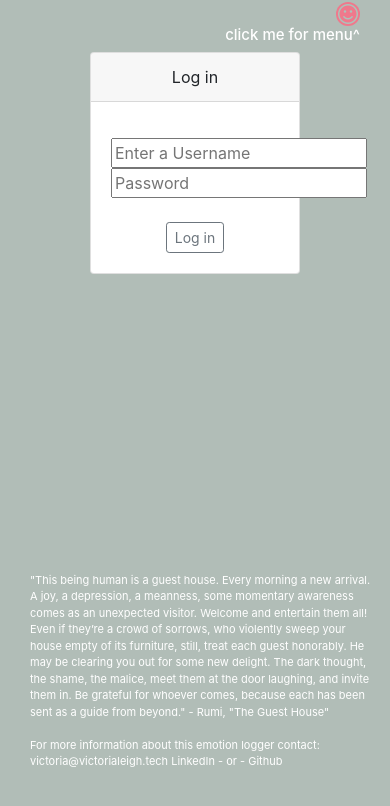
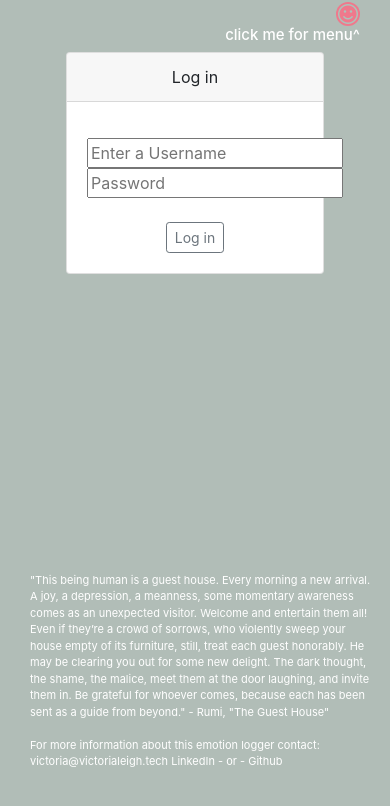
Before and after one commit to v1ctoriale1gh/emotion-tracker-front-end, a React (Create React App) app: page /emotion-log in a window 390 px wide. Shown: the top 806 px of the page. Built offline with nearby package versions, Linux system fonts and the light colour scheme.

Commit message:
changed card size for mobile

```diff
--- a/src/components/UserLogin.js
+++ b/src/components/UserLogin.js
@@ -38,7 +38,7 @@ class UserLogin extends Component {
     render() {
         return(
             <div className={'user-cards'}>
-            <Container style={{ width: '15rem' }}>
+            <Container style={{ width: '18rem' }}>
             <Card >
                 <Card.Header>Log in</Card.Header>
                 <Card.Body>
--- a/src/components/UserSignup.js
+++ b/src/components/UserSignup.js
@@ -39,7 +39,7 @@ class UserSignup extends Component {
     render() {
         return(
             <div className={'user-cards'}>
-            <Container style={{ width: '15rem' }}>
+            <Container style={{ width: '18rem' }}>
             <Card >
                 <Card.Header>Sign Up</Card.Header>
                 <Card.Body>
```
